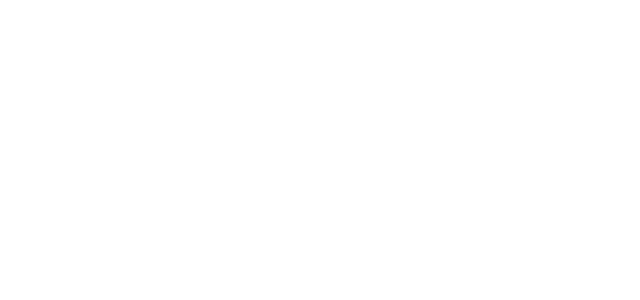
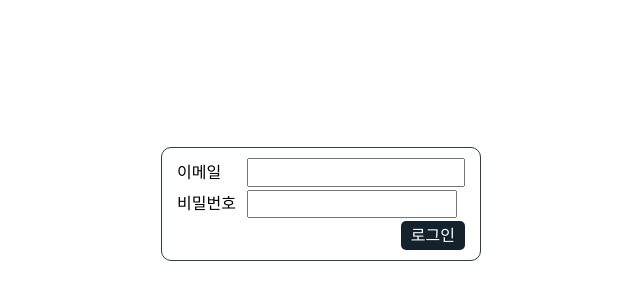
Before and after one commit to danjun-yor/memory-game, a React (Create React App) app: page /signin in a window 1280 px wide. Shown: the part 196-496 px from the top of the page, without its empty margins (319-959 px from the left). Built offline with nearby package versions, Linux system fonts and the light colour scheme; a web font is replaced by a local one.

Commit message:
signin & signup

```diff
--- a/src/App.tsx
+++ b/src/App.tsx
@@ -2,12 +2,14 @@
 import "./reset.scss";
 import "./styles.scss";
 import { Switch, Route, Redirect } from "react-router-dom";
-import Login from "./Pages/Login";
+import SignIn from "./Pages/SignIn";
+import SignUp from "./Pages/SignUp";
 import Game from "./Pages/Game";
 
 const App: React.FC = () => (
   <Switch>
-    <Route exact path="/login" component={Login} />
+    <Route exact path="/signin" component={SignIn} />
+    <Route exact path="/signup" component={SignUp} />
     <Route exact path="/" render={() => <Game />} />
   </Switch>
 );
--- a/src/Components/LinkButton/styles.scss
+++ b/src/Components/LinkButton/styles.scss
@@ -1,5 +1,5 @@
 @import "../../Styles/basic";
 
-.login-link {
+.link-sign {
   @include button;
 }
--- a/src/Pages/Game/index.tsx
+++ b/src/Pages/Game/index.tsx
@@ -64,9 +64,14 @@
       <div className="App">
         <header>
           <h1>짝 맞추기 게임</h1>
-          <LinkButton to="/login" className="login-link">
-            로그인
-          </LinkButton>
+          <div className="sign-btn-group">
+            <LinkButton to="/signin" className="link-sign in">
+              로그인
+            </LinkButton>
+            <LinkButton to="/signup" className="link-sign up">
+              회원가입
+            </LinkButton>
+          </div>
         </header>
         <main>
           <section className="score-panel">
--- a/src/Pages/Game/styles.scss
+++ b/src/Pages/Game/styles.scss
@@ -0,0 +1,21 @@
+header {
+  max-width: 659px;
+  width: 90vw;
+  margin: 0 auto;
+  position: relative;
+
+  .sign-btn-group {
+    position: absolute;
+    right: 0;
+
+    .link-sign {
+      &.in {
+        border-radius: 5px 0 0 5px;
+        margin-right: 2px;
+      }
+      &.up {
+        border-radius: 0 5px 5px 0;
+      }
+    }
+  }
+}
--- a/src/Pages/Login/index.tsx
+++ /dev/null
@@ -1,115 +0,0 @@
-import React, { Component, useState, useRef } from "react";
-import { gql } from "apollo-boost";
-import { useMutation } from "@apollo/react-hooks";
-import "./styles.scss";
-
-const SIGNUP_MUTATION = gql`
-  mutation SignUpMutation($email: String!, $password: String!, $name: String!) {
-    signUp(email: $email, password: $password, name: $name) {
-      token
-    }
-  }
-`;
-
-const SIGNIN_MUTATION = gql`
-  mutation SignInMutation($email: String!, $password: String!) {
-    signUp(email: $email, password: $password) {
-      token
-    }
-  }
-`;
-
-type TSignUpData = {
-  name: String;
-  email: String;
-  password: String;
-};
-
-export default () => {
-  const [signUpMutation] = useMutation(SIGNUP_MUTATION);
-  const [signInMutation] = useMutation(SIGNIN_MUTATION);
-  const [isLoggedIn, setIsLoggedIn] = useState(false);
-  const emailRef = useRef<HTMLInputElement>(null);
-  const passwordRef = useRef<HTMLInputElement>(null);
-  const nameRef = useRef<HTMLInputElement>(null);
-
-  const signUp = async () => {
-    const {
-      data: {
-        signUp: { token }
-      }
-    } = await signUpMutation({
-      variables: {
-        name: nameRef.current,
-        email: emailRef.current,
-        password: passwordRef.current
-      }
-    });
-    localStorage.setItem("token", token);
-  };
-
-  const signIn = async () => {
-    const {
-      data: {
-        signUp: { token }
-      }
-    } = await signInMutation({
-      variables: {
-        name: nameRef.current,
-        email: emailRef.current,
-        password: passwordRef.current
-      }
-    });
-    localStorage.setItem("token", token);
-  };
-
-  const onSubmit = async (e: React.FormEvent) => {
-    e.preventDefault();
-
-    isLoggedIn ? signUp() : signIn();
-  };
-
-  return (
-    <div className="container login-container">
-      {isLoggedIn ? (
-        <form name="sign-in-form" className="sign-in-form" onSubmit={onSubmit}>
-          <div className="row">
-            <label htmlFor="email">이메일</label>
-            <input type="text" name="email" id="email" ref={emailRef} />
-          </div>
-          <div className="row">
-            <label htmlFor="password">비밀번호</label>
-            <input
-              type="password"
-              name="password"
-              id="password"
-              ref={passwordRef}
-            />
-          </div>
-          <div className="row">
-            <label htmlFor="name">이름</label>
-            <input type="text" name="name" id="name" ref={nameRef} />
-          </div>
-          <input type="submit" className="btn-login" value="로그인" />
-        </form>
-      ) : (
-        <form name="sign-in-form" className="sign-in-form" onSubmit={onSubmit}>
-          <div className="row">
-            <label htmlFor="email">이메일</label>
-            <input type="text" name="email" id="email" ref={emailRef} />
-          </div>
-          <div className="row">
-            <label htmlFor="password">비밀번호</label>
-            <input
-              type="password"
-              name="password"
-              id="password"
-              ref={passwordRef}
-            />
-          </div>
-          <input type="submit" className="btn-signup" value="회원가입" />
-        </form>
-      )}
-    </div>
-  );
-};
--- /dev/null
+++ b/src/Pages/SignIn/index.tsx
@@ -0,0 +1,67 @@
+import React, { useState, useRef } from "react";
+import { gql } from "apollo-boost";
+import { useMutation } from "@apollo/react-hooks";
+import "./styles.scss";
+
+const SIGNIN_MUTATION = gql`
+  mutation SignInMutation($email: String!, $password: String!) {
+    signUp(email: $email, password: $password) {
+      token
+    }
+  }
+`;
+
+type TSignUpData = {
+  name: String;
+  email: String;
+  password: String;
+};
+
+export default () => {
+  const [signInMutation] = useMutation(SIGNIN_MUTATION);
+  const [isLoggedIn, setIsLoggedIn] = useState(true);
+
+  const emailRef = useRef<HTMLInputElement>(null);
+  const passwordRef = useRef<HTMLInputElement>(null);
+
+  const signIn = async () => {
+    const {
+      data: {
+        signUp: { token }
+      }
+    } = await signInMutation({
+      variables: {
+        email: emailRef.current,
+        password: passwordRef.current
+      }
+    });
+    localStorage.setItem("token", token);
+  };
+
+  const onSubmit = async (e: React.FormEvent) => {
+    e.preventDefault();
+
+    signIn();
+  };
+
+  return (
+    <div className="container auth-container">
+      <form name="sign-in-form" className="sign-in-form" onSubmit={onSubmit}>
+        <div className="row">
+          <label htmlFor="email">이메일</label>
+          <input type="text" name="email" id="email" ref={emailRef} />
+        </div>
+        <div className="row">
+          <label htmlFor="password">비밀번호</label>
+          <input
+            type="password"
+            name="password"
+            id="password"
+            ref={passwordRef}
+          />
+        </div>
+        <input type="submit" className="btn-signin" value="로그인" />
+      </form>
+    </div>
+  );
+};
--- a/src/Pages/Login/styles.scss
+++ b/src/Pages/SignIn/styles.scss
@@ -1,6 +1,6 @@
 @import "../../Styles/_basic";
 
-.login-container {
+.auth-container {
   height: 100%;
 
   .sign-in-form {
@@ -27,7 +27,7 @@
       }
     }
 
-    .btn-login,
+    .btn-signin,
     .btn-signup {
       @include button;
       float: right;
--- /dev/null
+++ b/src/Pages/SignUp/index.tsx
@@ -0,0 +1,75 @@
+import React, { useState, useRef } from "react";
+import { gql } from "apollo-boost";
+import { useMutation } from "@apollo/react-hooks";
+import "./styles.scss";
+
+const SIGNUP_MUTATION = gql`
+  mutation SignUpMutation($email: String!, $password: String!, $name: String!) {
+    signUp(email: $email, password: $password, name: $name) {
+      token
+    }
+  }
+`;
+
+type TSignUpData = {
+  name: String;
+  email: String;
+  password: String;
+};
+
+export default () => {
+  const [signUpMutation] = useMutation(SIGNUP_MUTATION);
+  const [isLoggedIn, setIsLoggedIn] = useState(true);
+
+  console.log(localStorage.getItem("token"));
+
+  const emailRef = useRef<HTMLInputElement>(null);
+  const passwordRef = useRef<HTMLInputElement>(null);
+  const nameRef = useRef<HTMLInputElement>(null);
+
+  const signUp = async () => {
+    const {
+      data: {
+        signUp: { token }
+      }
+    } = await signUpMutation({
+      variables: {
+        name: nameRef.current,
+        email: emailRef.current,
+        password: passwordRef.current
+      }
+    });
+    localStorage.setItem("token", token);
+  };
+
+  const onSubmit = async (e: React.FormEvent) => {
+    e.preventDefault();
+
+    signUp();
+  };
+
+  return (
+    <div className="container auth-container">
+      <form name="sign-up-form" className="sign-up-form" onSubmit={onSubmit}>
+        <div className="row">
+          <label htmlFor="email">이메일</label>
+          <input type="text" name="email" id="email" ref={emailRef} />
+        </div>
+        <div className="row">
+          <label htmlFor="password">비밀번호</label>
+          <input
+            type="password"
+            name="password"
+            id="password"
+            ref={passwordRef}
+          />
+        </div>
+        <div className="row">
+          <label htmlFor="name">이름</label>
+          <input type="text" name="name" id="name" ref={nameRef} />
+        </div>
+        <input type="submit" className="btn-signup" value="회원가입" />
+      </form>
+    </div>
+  );
+};
--- /dev/null
+++ b/src/Pages/SignUp/styles.scss
@@ -0,0 +1,36 @@
+@import "../../Styles/_basic";
+
+.auth-container {
+  height: 100%;
+
+  .sign-in-form {
+    border: 1px solid $gray;
+    border-radius: 10px;
+    padding: 10px 15px;
+
+    .row {
+      margin-bottom: 3px;
+      label {
+        display: inline-block;
+        width: 70px;
+      }
+
+      input {
+        &[type="text"],
+        &[type="password"] {
+          padding: 3px;
+        }
+
+        &[type="password"] {
+          font-family: caption;
+        }
+      }
+    }
+
+    .btn-signin,
+    .btn-signup {
+      @include button;
+      float: right;
+    }
+  }
+}
```
Also changed, not shown: src/Contexts/UserContext.tsx (added, +8 -0 lines).
